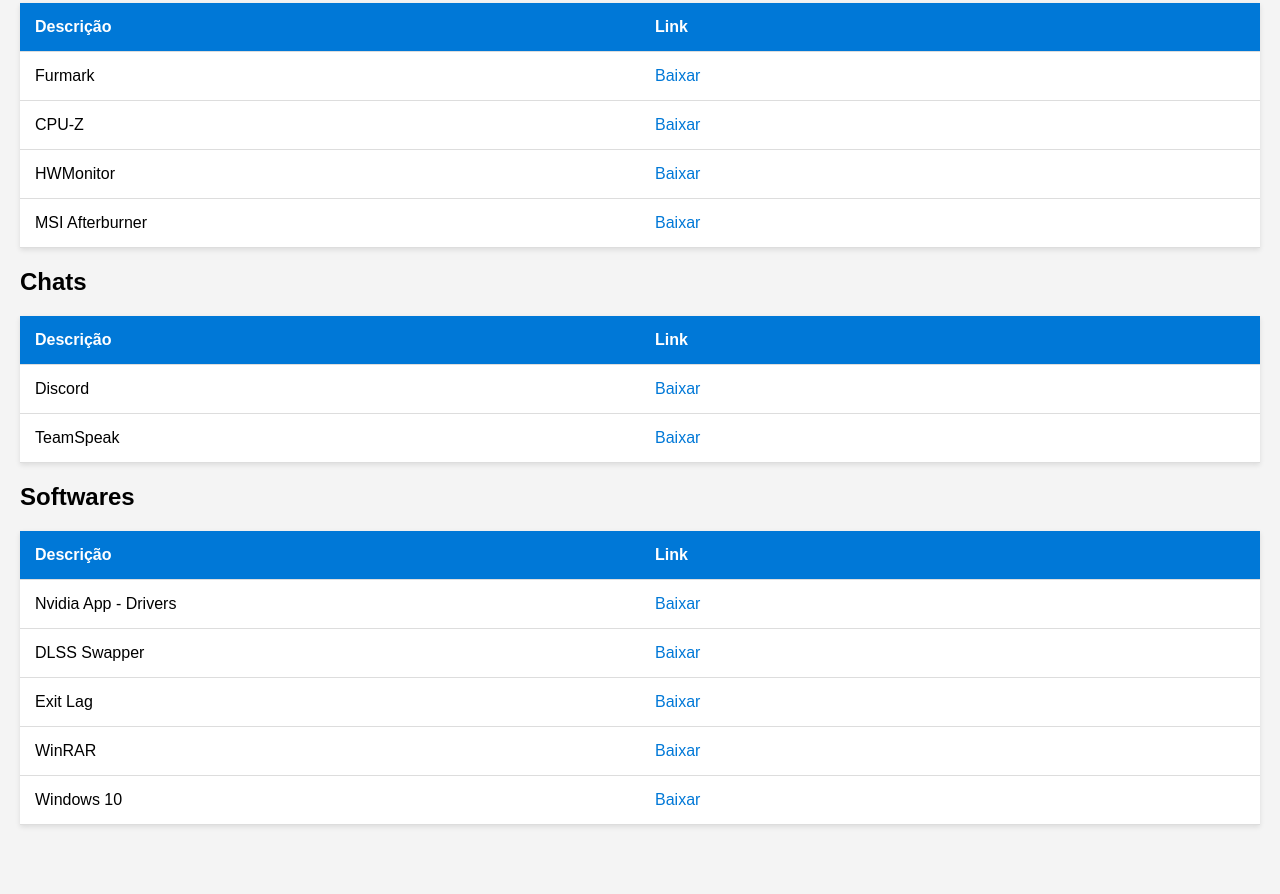
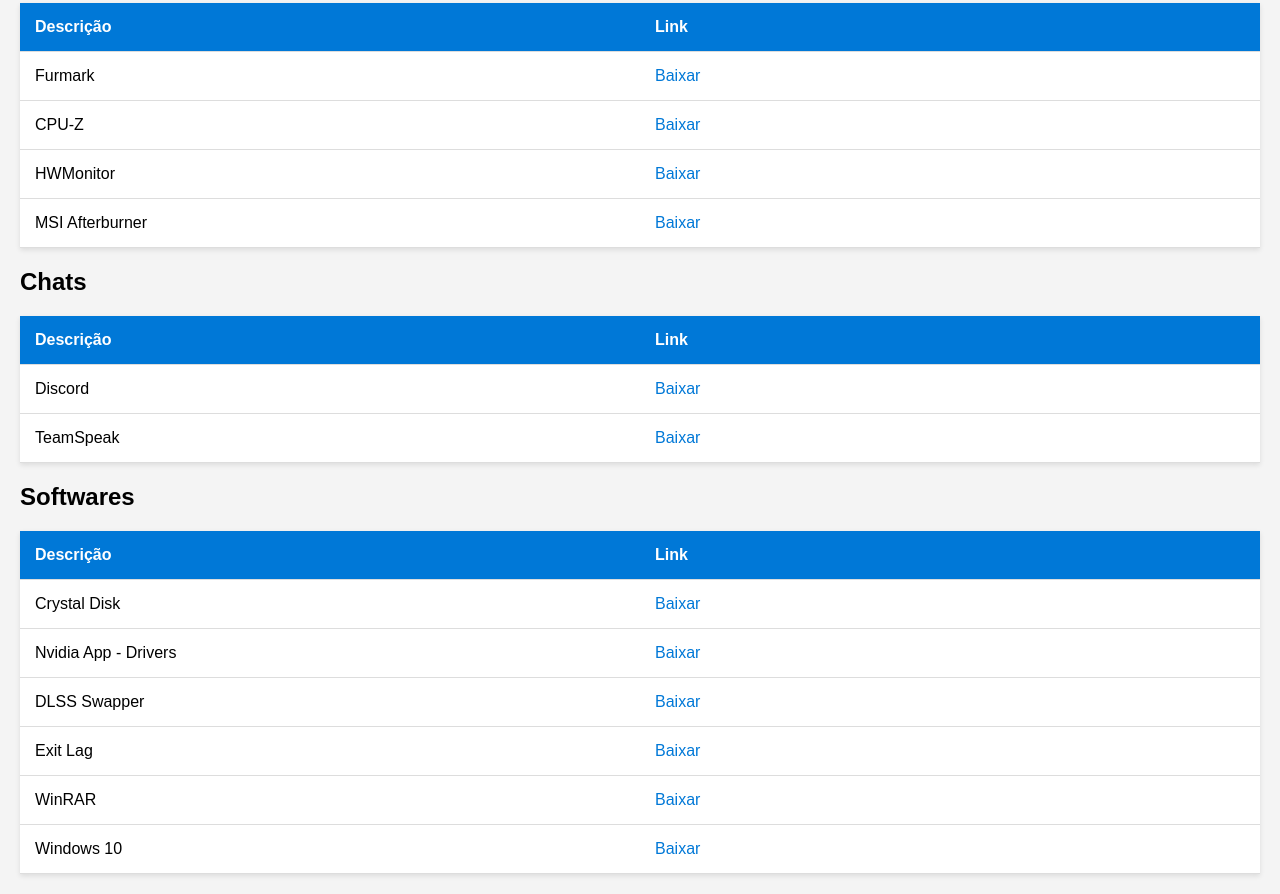
Before and after one commit to NyckolasBotero/Install-Links, a plain HTML site: page index.html in a window 1280 px wide. Shown: the part 1005-1899 px from the top of the page. Before the commit the page ends 1850 px from the top, so only its background shows below. Drawn offline with Linux system fonts and the light colour scheme.

Commit message:
Update index.html

```diff
--- a/index.html
+++ b/index.html
@@ -188,6 +188,10 @@
         </thead>
         <tbody>
             <tr>
+                <td>Crystal Disk</td>
+                <td><a href="https://geeks3d.com/dl/get/10014" target="_blank">Baixar</a></td>
+            </tr>
+            <tr>
                 <td>Nvidia App - Drivers</td>
                 <td><a href="https://us.download.nvidia.com/nvapp/client/11.0.1.163/NVIDIA_app_v11.0.1.163.exe" target="_blank">Baixar</a></td>
             </tr>
```
